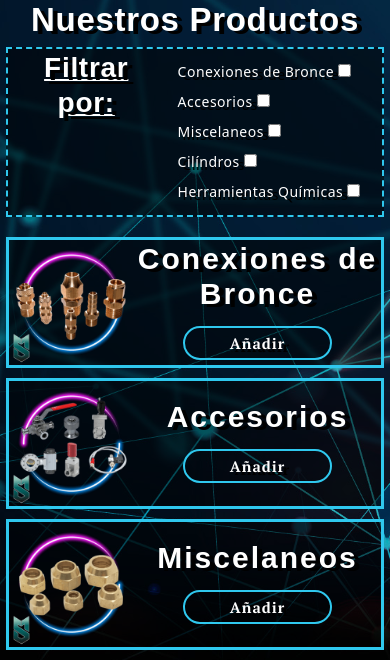
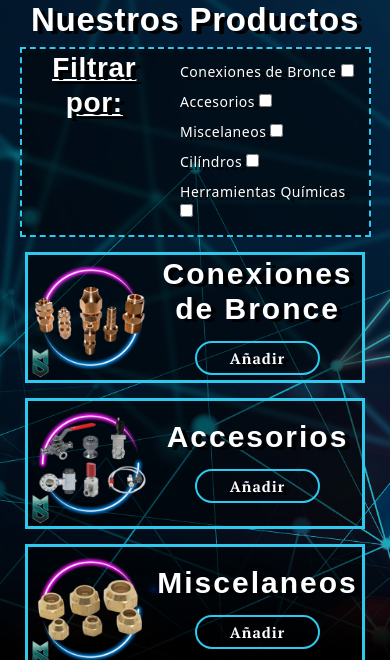
Before and after one commit to ortenzilautaro/metalurgicasanzo, a website: page pages/productos.html in a window 390 px wide. Shown: the part 158-818 px from the top of the page. Drawn offline with nearby package versions, Linux system fonts and the light colour scheme; files whose address does not match are found by name; a web font is replaced by a local one.

Commit message:
Arreglando responsive productos

```diff
--- a/scss/base/_queries.scss
+++ b/scss/base/_queries.scss
@@ -178,14 +178,9 @@
     .confian div .tarjeta{
         @include flex (flex, normal, center, column);
     }
-    .titulo .productos .nuestros-productos{
-        margin: 10px;
-    }
     .titulo .productos .nuestros-productos .producto{
         width: 90%;
-    }
-    .titulo .productos .filtrar{
-        margin: 10px;
+        margin: 20px 20px 10px 20px;
     }
     .titulo .productos .filtrar ul{
         margin-left: 10px;
@@ -286,7 +281,9 @@
     }
     .titulo .productos .filtrar{
         @include flex(flex, center, center, column);
-        width: 97%;
+        width: 90%;
+        margin: 10px 0 0 0;
+        padding: 0px;
     }
     .titulo .productos .filtrar ul{
         @include flex (flex, center, normal, row);
@@ -296,12 +293,13 @@
         list-style:none;
     }
     .titulo .productos .nuestros-productos{
-        width: 97%;
+        width: 100%;
         margin: 0px;
+        padding: 15px 30px 30px 30px;
     }
     .titulo .productos .nuestros-productos .producto{
-        width: 100%;
-        margin-bottom: 10px;
+        width: 97%;
+        margin: 0 0 15px 0;
     }
     .novedades{
         grid-template-columns: 0.5fr 0.5fr;
@@ -364,16 +362,12 @@
     }
 }
 @media screen and (max-width: 793px){
-    .titulo .productos .nuestros-productos{
-        margin: 10px 10px 0px 10px;
-    }
     .titulo .productos .filtrar{
         display: grid;
         grid-template-columns: 1fr 1fr 1fr;
         grid-template-rows: auto;
         align-items: start;
         justify-items: start;
-        margin: 10px;
     }
     .titulo .productos .filtrar h2{
         grid-column: 1/2;
@@ -484,6 +478,14 @@
     .novedades{
         grid-template-columns: 1fr;
         grid-template-rows: 30px 275px 275px 275px 275px;
+    }
+    .titulo .productos .nuestros-productos{
+        padding: 15px 20px 20px 20px;
+    }
+}
+@media screen and (max-width: 516px){
+    .titulo .productos .filtrar ul{
+        grid-template-columns: 1.8fr 1fr;
     }
 }
 @media screen and (max-width: 490px){
--- a/scss/components/_productos.scss
+++ b/scss/components/_productos.scss
@@ -6,13 +6,12 @@
         .nuestros-productos{
             @include flex (flex, normal, center, column);
             width: 100%;
-            margin: 20px;
             overflow: hidden;
             .producto{
                 @include flex (flex, center, center, row);
                 height: 10%;
                 width: 70%;
-                margin-bottom: 20px;
+                margin: 20px;
                 border: 3px solid nth($colores, 2);
                 background: nth($colores, 4);
                 transition: transform, 0.5s;
```
Also changed, not shown: css/estilos.css, 1 other file.
